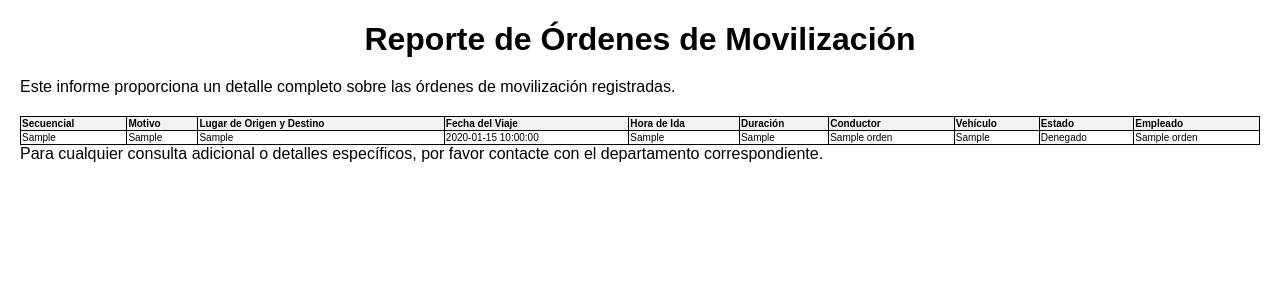
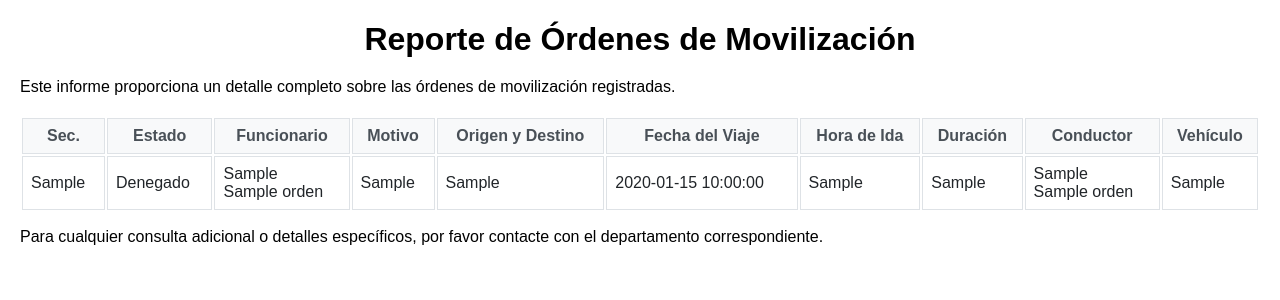
Before and after one commit to lreyesp2609/INIAP-BACK-END, a Python web app: template Reportes/templates/reporte_ordenes.html in a window 1280 px wide. Shown: the top 300 px of the page. Run offline with Jinja, Linux system fonts and the light colour scheme; the template is opened without the code that fills it: most values are stand-ins (such as "Sample title", 1, 10 or a date in 2020).

Commit message:
Re diseño de la plantilla de reportes

```diff
--- a/Reportes/templates/reporte_ordenes.html
+++ b/Reportes/templates/reporte_ordenes.html
@@ -23,26 +23,6 @@
             margin: 0 0 10px;
         }
 
-        table {
-            width: 100%;
-            border-collapse: collapse;
-            margin-top: 2px;
-        }
-
-        table, th, td {
-            border: 1px solid black;
-        }
-
-        th, td {
-            padding: 1px;
-            text-align: left;
-            font-size: 10px;
-        }
-
-        th {
-            background-color: #f2f2f2;
-        }
-
         .container {
             max-width: 100%;
             margin: 0 auto;
@@ -51,6 +31,47 @@
 
         .description {
             margin-bottom: 20px;
+        }
+
+        .table-responsive {
+            overflow-x: auto;
+        }
+
+        .table {
+            width: 100%;
+            margin-bottom: 1rem;
+            color: #212529;
+            vertical-align: top;
+            border-color: #dee2e6;
+        }
+
+        .table th,
+        .table td {
+            padding: .5rem .5rem;
+            background-color: #fff;
+            border-bottom-width: 1px;
+        }
+
+        .table thead {
+            vertical-align: bottom;
+        }
+
+        .table-striped tbody tr:nth-of-type(odd) {
+            background-color: rgba(0, 0, 0, 0.05);
+        }
+
+        .table-hover tbody tr:hover {
+            background-color: rgba(0, 0, 0, 0.075);
+        }
+
+        .table-bordered th,
+        .table-bordered td {
+            border: 1px solid #dee2e6;
+        }
+
+        .thead-light th {
+            background-color: #f8f9fa;
+            color: #495057;
         }
     </style>
 </head>
@@ -62,19 +83,20 @@
             Este informe proporciona un detalle completo sobre las órdenes de movilización registradas.
         </p>
 
-        <table>
-            <thead>
+        <div class="table-responsive">
+            <table class="table table-bordered table-striped table-hover">
+                <thead class="thead-light">
                     <tr>
-                    <th>Secuencial</th>
+                        <th>Sec.</th>
+                        <th>Estado</th>
+                        <th>Funcionario</th>
                         <th>Motivo</th>
-                    <th>Lugar de Origen y Destino</th>
+                        <th>Origen y Destino</th>
                         <th>Fecha del Viaje</th>
                         <th>Hora de Ida</th>
                         <th>Duración</th>
                         <th>Conductor</th>
                         <th>Vehículo</th>
-                    <th>Estado</th>
-                    <th>Empleado</th>
                     </tr>
                 </thead>
                 <tbody>
@@ -82,24 +104,25 @@
                     <tr>
                         <td>
                             {% if orden.secuencial_orden_movilizacion == "0000" %}
-                            No asignado
+                                No Asig.
                             {% else %}
                                 {{ orden.secuencial_orden_movilizacion }}
                             {% endif %}
                         </td>
+                        <td>{{ orden.estado_movilizacion }}</td>
+                        <td>{{ orden.empleado_apellidos }} <br> {{ orden.empleado_nombres }} </td>
                         <td>{{ orden.motivo_movilizacion }}</td>
                         <td>{{ orden.lugar_origen_destino_movilizacion }}</td>
                         <td>{{ orden.fecha_viaje }}</td>
                         <td>{{ orden.hora_ida }}</td>
                         <td>{{ orden.duracion_movilizacion }}</td>
-                    <td>{{ orden.conductor_nombre_completo }}</td>
+                        <td>{{ orden.conductor_apellidos }} <br> {{ orden.conductor_nombres }} </td>
                         <td>{{ orden.vehiculo_placa }}</td>
-                    <td>{{ orden.estado_movilizacion }}</td>
-                    <td>{{ orden.empleado_nombre_completo }}</td>
                     </tr>
                     {% endfor %}
                 </tbody>
             </table>
+        </div>
 
         <p class="description">
             Para cualquier consulta adicional o detalles específicos, por favor contacte con el departamento correspondiente.
```
Also changed, not shown: Reportes/views.py (+7 -5 lines). Lines whose indentation alone changed are shown as unchanged.
